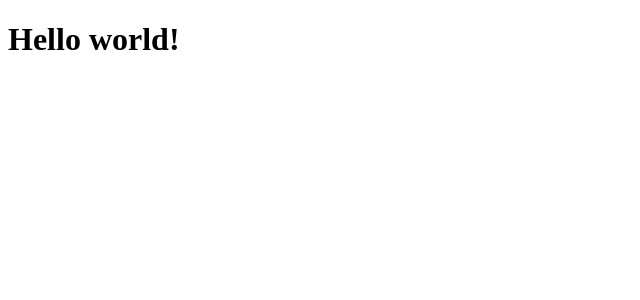
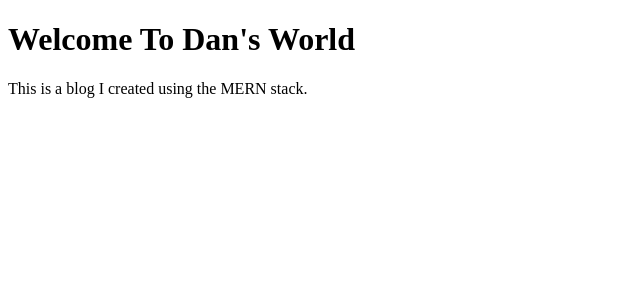
Before and after one commit to Dan-McGrath/Blog, a React (Vite) app in the folder blog/: page / in a window 1280 px wide. Shown: the top 300 px of the page, without its empty margins (0-640 px from the left). Built offline with nearby package versions, Linux system fonts and the light colour scheme.

Commit message:
add hero to app component

```diff
--- a/blog/src/App.jsx
+++ b/blog/src/App.jsx
@@ -1,12 +1,11 @@
 import Posts from "./components/posts";
+import Hero from "./components/hero";
 
 const App = () => {
   return (
     <>
-      <div>
-        <h1>Hello world!</h1>
-        <Posts />
-      </div>
+      <Hero />
+      <Posts />
     </>
   );
 };
```
